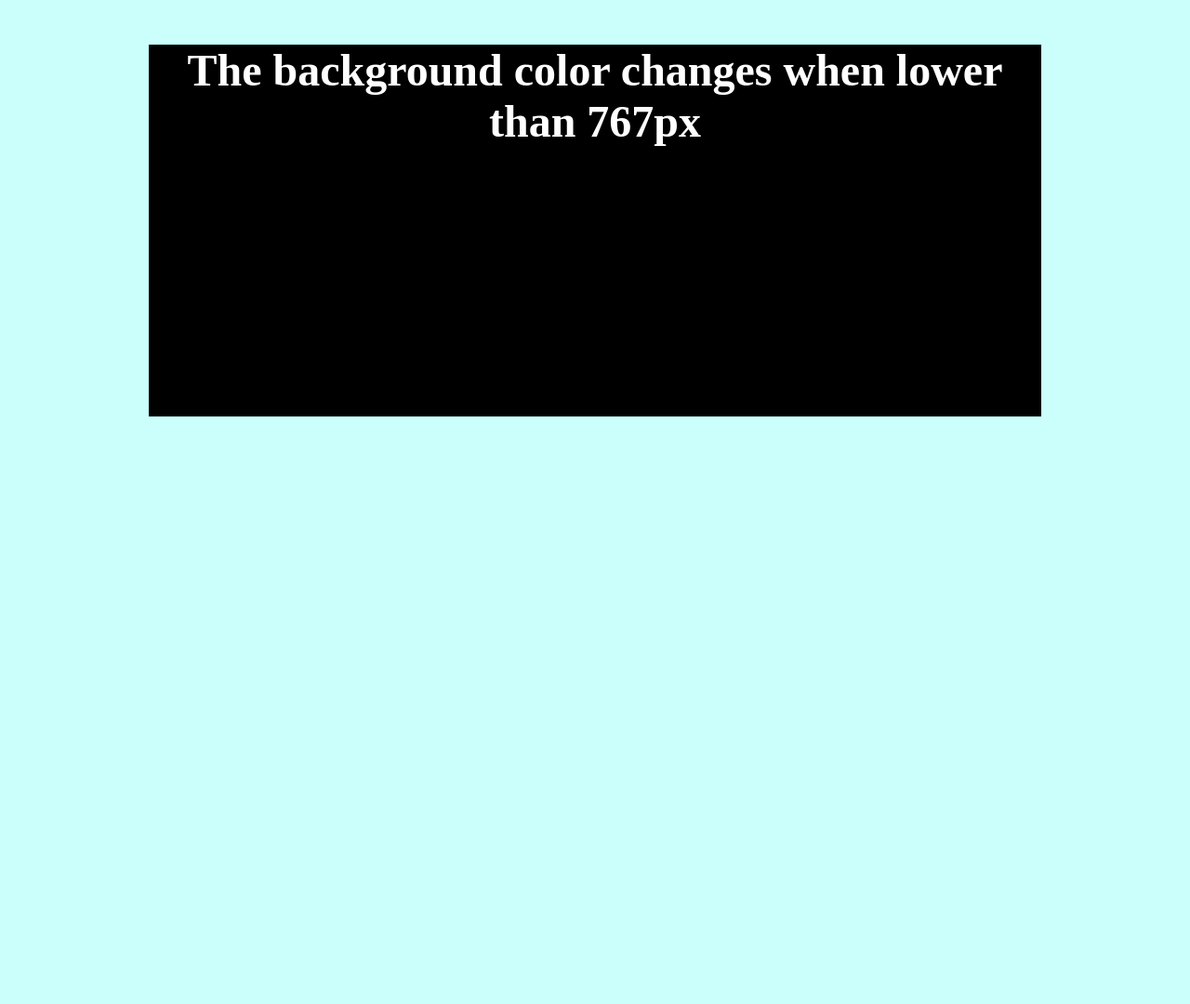
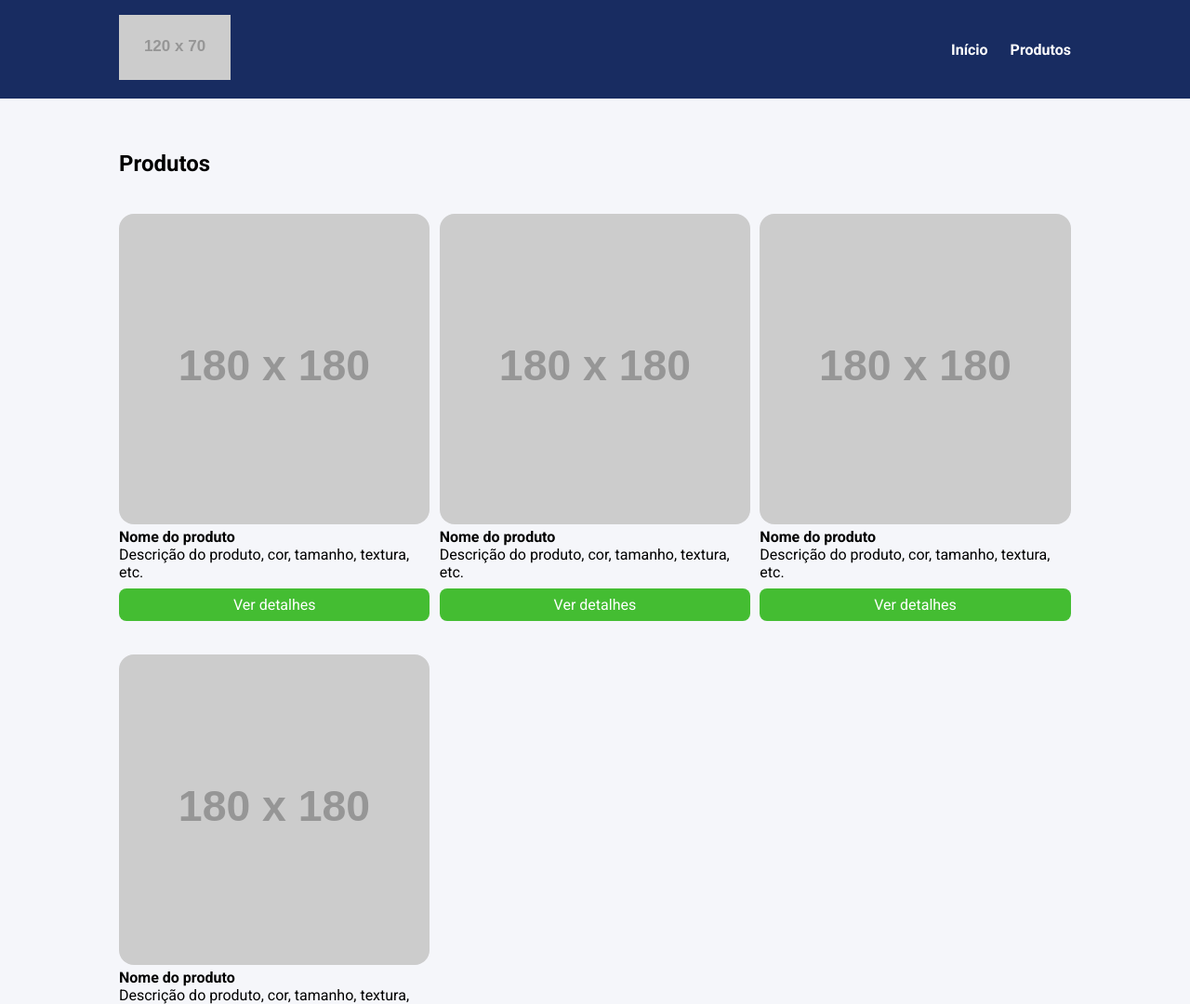
Before and after one commit to oRFolkz/EBAC-FrontEnd, a website: page index.html in a window 1280 px wide. Shown: the top 1080 px of the page at 93% size. Before the commit the page ends 800 px from the top, so only its background shows below. Drawn offline with Linux system fonts and the light colour scheme; placeholder pictures from the web are drawn by us; files whose address does not match are found by name.

Commit message:
Add files via upload

```diff
--- a/index.html
+++ b/index.html
@@ -1,14 +1,79 @@
 <!DOCTYPE html>
-<html lang="pt-br">
+<html lang="pt-BR">
 <head>
     <meta charset="UTF-8">
+    <meta http-equiv="X-UA-Compatible" content="IE=edge">
     <meta name="viewport" content="width=device-width, initial-scale=1.0">
-    <link rel="stylesheet" href="./build//styles/main.css">
-    <title>LinkTrees</title>
+    <title>Document</title>
+    <link rel="preconnect" href="https://fonts.googleapis.com">
+    <link rel="preconnect" href="https://fonts.gstatic.com" crossorigin>
+    <link href="https://fonts.googleapis.com/css2?family=Roboto:wght@400;700&display=swap" rel="stylesheet">
+    <link rel="stylesheet" href="./build/styles/main.css">
 </head>
 <body>
-    <div class="container">
-        <p class="text">The background color changes when lower than 767px</p>
-    </div>
+    <header>
+        <div class="container">
+            <div class="branding">
+                <img src="https://via.placeholder.com/120x70" />
+            </div>
+            <nav>
+                <ul class="menu">
+                    <li>
+                        <a href="#">Início</a>
+                    </li>
+                    <li>
+                        <a href="#">Produtos</a>
+                    </li>
+                </ul>
+            </nav>
+        </div>
+    </header>
+    <section>
+        <div class="container">
+            <h2>Produtos</h2>
+            <ul class="products">
+                <li class="product-item">
+                    <img src="https://via.placeholder.com/180x180" />
+                    <h4>Nome do produto</h4>
+                    <p>
+                        Descrição do produto, cor, tamanho, textura, etc.
+                    </p>
+                    <a href="#" class="product-button">
+                        Ver detalhes
+                    </a>
+                </li>
+                <li class="product-item">
+                    <img src="https://via.placeholder.com/180x180" />
+                    <h4>Nome do produto</h4>
+                    <p>
+                        Descrição do produto, cor, tamanho, textura, etc.
+                    </p>
+                    <a href="#" class="product-button">
+                        Ver detalhes
+                    </a>
+                </li>
+                <li class="product-item">
+                    <img src="https://via.placeholder.com/180x180" />
+                    <h4>Nome do produto</h4>
+                    <p>
+                        Descrição do produto, cor, tamanho, textura, etc.
+                    </p>
+                    <a href="#" class="product-button">
+                        Ver detalhes
+                    </a>
+                </li>
+                <li class="product-item">
+                    <img src="https://via.placeholder.com/180x180" />
+                    <h4>Nome do produto</h4>
+                    <p>
+                        Descrição do produto, cor, tamanho, textura, etc.
+                    </p>
+                    <a href="#" class="product-button">
+                        Ver detalhes
+                    </a>
+                </li>
+            </ul>
+        </div>
+    </section>
 </body>
 </html>
--- a/src/styles/main.less
+++ b/src/styles/main.less
@@ -1,24 +1,114 @@
 @import 'variaveis.less';
 @breakpointMobile: ~"(max-width: 767px)";
+@breakpointTablet: ~"(max-width: 1023px)";
+
+// GLOBAL //
+* {
+    margin: 0;
+    padding: 0;
+    box-sizing: border-box;
+    font-family: Roboto, sans-serif;
+}
 
 body {
     background-color: #colors[@bodyBackgroundColor];
 }
 
+li {
+    list-style: none;
+}
+// GLOBAL //
+
+
+
 .container {
-    max-width: 960px;
+    max-width: 1024px;
     width: 100%;
-    height: 50vh;
-    background-color: #colors[@containerBackgroundColor];
     margin: 0 auto;
-    @media @breakpointMobile {
-        background-color: #colors[@containerMobileBackgroundColor];
+    @media  @breakpointTablet {
+        max-width: 80%;
     }
 }
 
-.text{
-    color: #colors[@textColor];
-    font-weight: bold;
-    font-size: 3rem;
-    text-align: center;
+header {
+    background-color: #colors[@headerBackgroundColor];
+    position: sticky;
+    top: 0;
+    left: 0;
+
+        .container {
+            display: flex;
+            justify-content: space-between;
+            align-items: center;
+            padding: 16px 0;
+        }
+
+        .menu {
+            display: flex;
+
+            li {
+                font-weight: bold;
+                margin-left: 24px;
+
+                a {
+                    color: #fff;
+                    text-decoration: none;
+                }
+            }
+        }
 }
+
+section {
+    padding: 56px 0;
+
+        .products {
+            margin-top: 40px;
+            display: grid;
+            grid-template-columns: repeat(3, 32.66%);
+            column-gap: 1%;
+            row-gap: 4%;
+            width: 100%;
+                img {
+                    width: 100%;
+                    border-radius: 16px;
+                }
+
+                @media  @breakpointTablet {
+                    grid-template-columns: repeat(2, 48.5%);
+                    column-gap: 3%;
+                }
+                @media  @breakpointMobile {
+                    display: block;
+                }
+        }
+        .product-button {
+            display: block;
+            background-color: #colors[@buttonColor];
+            color: #fff;
+            text-align: center;
+            padding: 8px 0;
+            border-radius: 8px;
+            margin-top: 8px;
+            text-decoration: none;
+
+            &:hover {
+                background-color: #colors[@buttonHoverColor];
+            }
+
+            .product-item {
+                @media  @breakpointMobile {
+                    margin-bottom: 32px;
+                }
+            }
+        }
+}
+
+@media screen and (max-width: 767px) {
+    .products {
+        display: block;
+    }
+
+    .product-item  {
+        margin-bottom: 32px;
+    }
+}
--- a/src/styles/variaveis.less
+++ b/src/styles/variaveis.less
@@ -1,6 +1,6 @@
 #colors() {
-    @bodyBackgroundColor: rgba(59, 255, 245, 0.267);
-    @containerBackgroundColor: black;
-    @containerMobileBackgroundColor: red;
-    @textColor: white;
+    @bodyBackgroundColor: #f5f6fa;
+    @headerBackgroundColor: #182C61;
+    @buttonColor: #44bd32;
+    @buttonHoverColor: #4cd137;
 }
```
Also changed, not shown: Imagens/images/github.svg (added), Imagens/images/instagram.svg (added), Imagens/images/linkedin.svg (added), Imagens/images/mail.svg (added), build/styles/main.css, svg/FrontEnd m17_supportmaterial_github.svg (added), svg/FrontEnd m17_supportmaterial_instagram.svg (added), svg/FrontEnd m17_supportmaterial_linkedin.svg (added), svg/FrontEnd m17_supportmaterial_mail.svg (added).
